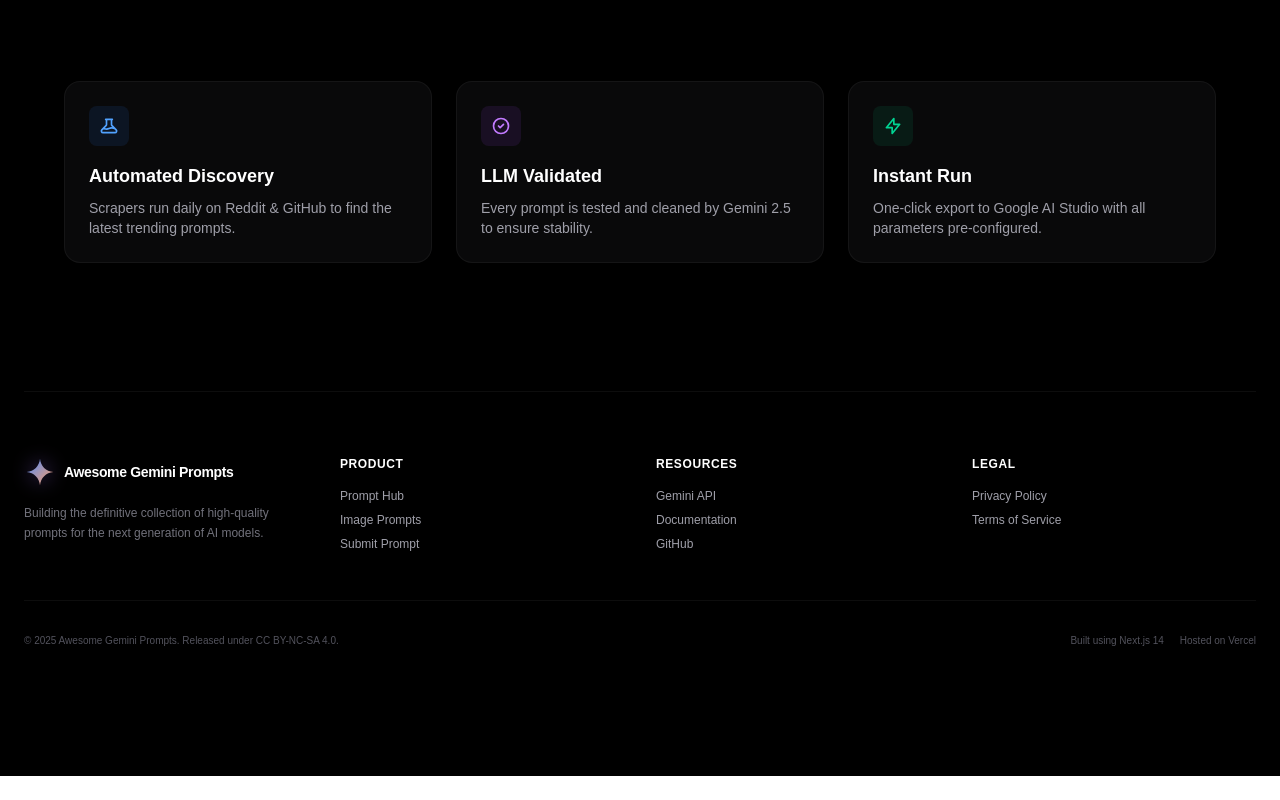
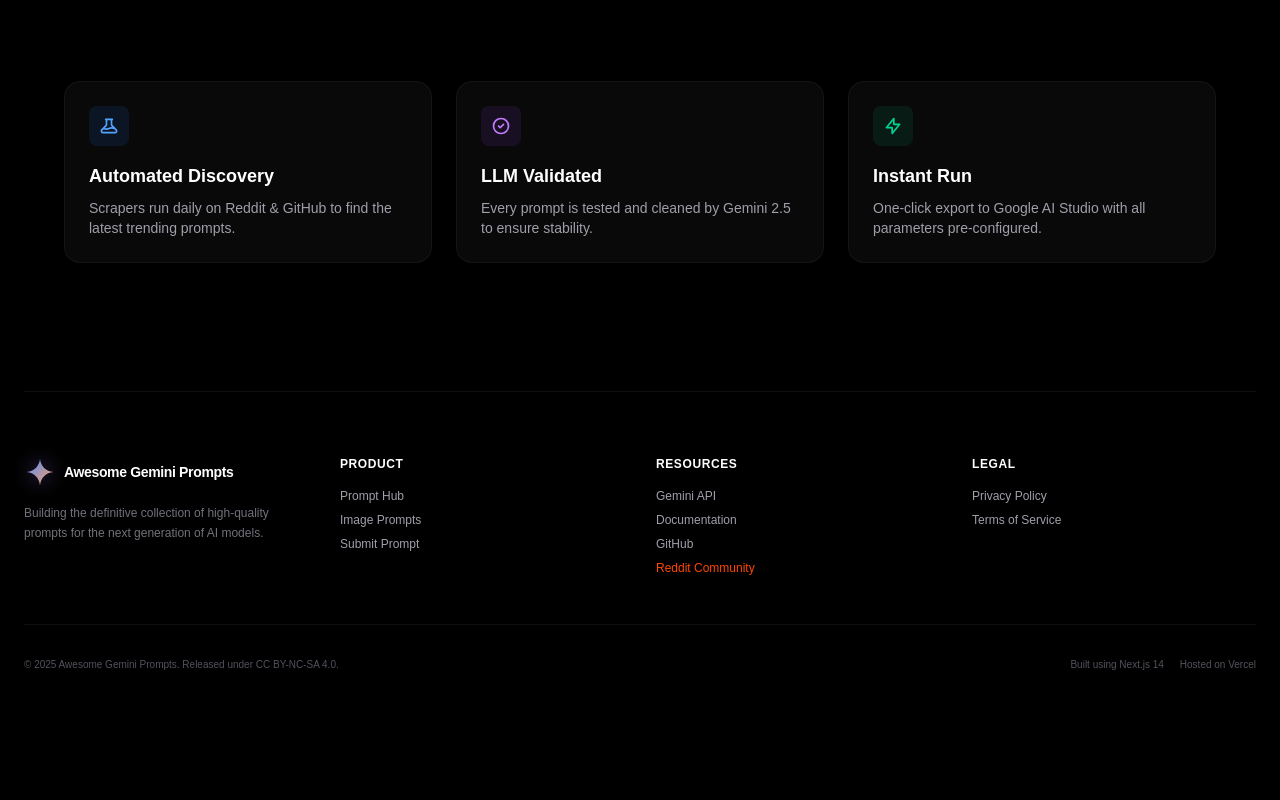
Before and after one commit to neverbiasu/awesome-gemini-prompts, a Next.js app: page /landing in a window 1280 px wide. Shown: the part 1246-2046 px from the top of the page. Before the commit the page ends 2022 px from the top, so only its background shows below. Built offline with nearby package versions, Linux system fonts and the light colour scheme; what @heroui/system would draw is missing.

Commit message:
feat: update reddit community links to r/awesomegeminiprompts

```diff
--- a/src/app/landing/page.tsx
+++ b/src/app/landing/page.tsx
@@ -169,6 +169,7 @@
                     <li><Link href="https://ai.google.dev" className="hover:text-white transition-colors">Gemini API</Link></li>
                     <li><Link href="/about" className="hover:text-white transition-colors">Documentation</Link></li>
                     <li><Link href="https://github.com/neverbiasu/awesome-gemini-prompts" className="hover:text-white transition-colors">GitHub</Link></li>
+                    <li><Link href="https://www.reddit.com/r/awesomegeminiprompts/" className="hover:text-white transition-colors text-[#FF4500]">Reddit Community</Link></li>
                  </ul>
               </div>
 
--- a/src/components/Navbar.tsx
+++ b/src/components/Navbar.tsx
@@ -84,10 +84,10 @@
               <FaGithub size={20} />
             </Link>
             <Link
-              href="https://www.reddit.com/r/GeminiAI/"
+              href="https://www.reddit.com/r/awesomegeminiprompts/"
               target="_blank"
               className="p-2 text-zinc-400 hover:text-[#FF4500] transition-colors hover:bg-white/5 rounded-full"
-              aria-label="Reddit"
+              aria-label="Reddit Community"
             >
               <FaReddit size={20} />
             </Link>
```
